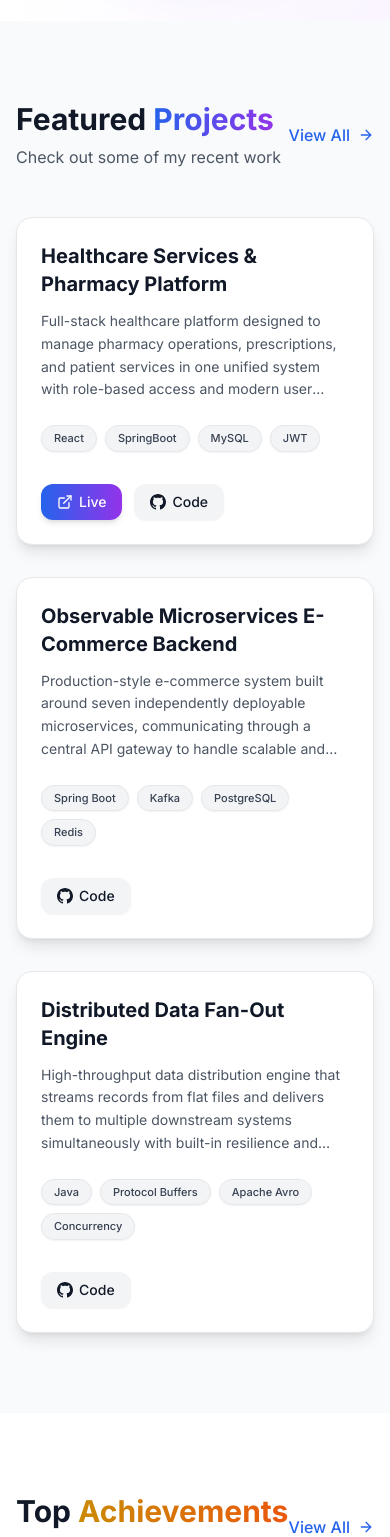
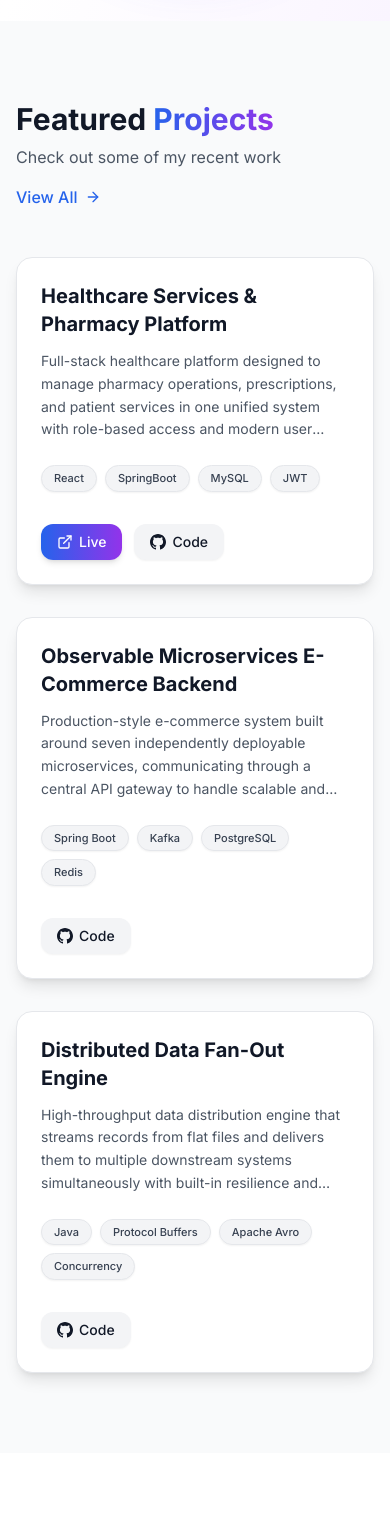
Before and after one commit to AjayKumbham/portfolio, a React (Vite) app: page / in a window 390 px wide. Shown: the part 1060-2597 px from the top of the page. Built offline with nearby package versions, Linux system fonts and the light colour scheme.

Commit message:
fix: refine home page section headers for mobile responsiveness

```diff
--- a/src/pages/Home.tsx
+++ b/src/pages/Home.tsx
@@ -113,14 +113,14 @@ const Home: React.FC = () => {
       {/* Featured Projects Section */}
       <section className="py-20 bg-gray-50 dark:bg-gray-800">
         <div className="max-w-7xl mx-auto px-4 sm:px-6 lg:px-8">
-          <div className="flex items-center justify-between mb-12">
+          <div className="flex flex-col sm:flex-row sm:items-center sm:justify-between gap-4 mb-12">
             <div>
               <h2 className="text-3xl sm:text-4xl font-bold text-gray-900 dark:text-white mb-2">
                 Featured <span className="bg-gradient-to-r from-blue-600 to-purple-600 bg-clip-text text-transparent">Projects</span>
               </h2>
               <p className="text-gray-600 dark:text-gray-400">Check out some of my recent work</p>
             </div>
-            <Link to="/projects" className="flex items-center gap-2 text-blue-600 dark:text-blue-400 hover:gap-3 transition-all font-medium">
+            <Link to="/projects" className="self-start sm:self-auto flex items-center gap-2 text-blue-600 dark:text-blue-400 hover:gap-3 transition-all font-medium whitespace-nowrap">
               View All <ArrowRight className="w-4 h-4" />
             </Link>
           </div>
@@ -172,14 +172,14 @@ const Home: React.FC = () => {
       {/* Achievements Section */}
       <section className="py-20 bg-white dark:bg-gray-900">
         <div className="max-w-7xl mx-auto px-4 sm:px-6 lg:px-8">
-          <div className="flex items-center justify-between mb-12">
+          <div className="flex flex-col sm:flex-row sm:items-center sm:justify-between gap-4 mb-12">
             <div>
               <h2 className="text-3xl sm:text-4xl font-bold text-gray-900 dark:text-white mb-2">
                 Top <span className="bg-gradient-to-r from-yellow-600 to-orange-600 bg-clip-text text-transparent">Achievements</span>
               </h2>
               <p className="text-gray-600 dark:text-gray-400">Recognition and milestones</p>
             </div>
-            <Link to="/achievements" className="flex items-center gap-2 text-blue-600 dark:text-blue-400 hover:gap-3 transition-all font-medium">
+            <Link to="/achievements" className="self-start sm:self-auto flex items-center gap-2 text-blue-600 dark:text-blue-400 hover:gap-3 transition-all font-medium whitespace-nowrap">
               View All <ArrowRight className="w-4 h-4" />
             </Link>
           </div>
@@ -204,14 +204,14 @@ const Home: React.FC = () => {
       {/* Certifications Section */}
       <section className="py-20 bg-gray-50 dark:bg-gray-800">
         <div className="max-w-7xl mx-auto px-4 sm:px-6 lg:px-8">
-          <div className="flex items-center justify-between mb-12">
+          <div className="flex flex-col sm:flex-row sm:items-center sm:justify-between gap-4 mb-12">
             <div>
               <h2 className="text-3xl sm:text-4xl font-bold text-gray-900 dark:text-white mb-2">
                 Latest <span className="bg-gradient-to-r from-green-600 to-blue-600 bg-clip-text text-transparent">Certifications</span>
               </h2>
               <p className="text-gray-600 dark:text-gray-400">Professional credentials and learning</p>
             </div>
-            <Link to="/certifications" className="flex items-center gap-2 text-blue-600 dark:text-blue-400 hover:gap-3 transition-all font-medium">
+            <Link to="/certifications" className="self-start sm:self-auto flex items-center gap-2 text-blue-600 dark:text-blue-400 hover:gap-3 transition-all font-medium whitespace-nowrap">
               View All <ArrowRight className="w-4 h-4" />
             </Link>
           </div>
```
